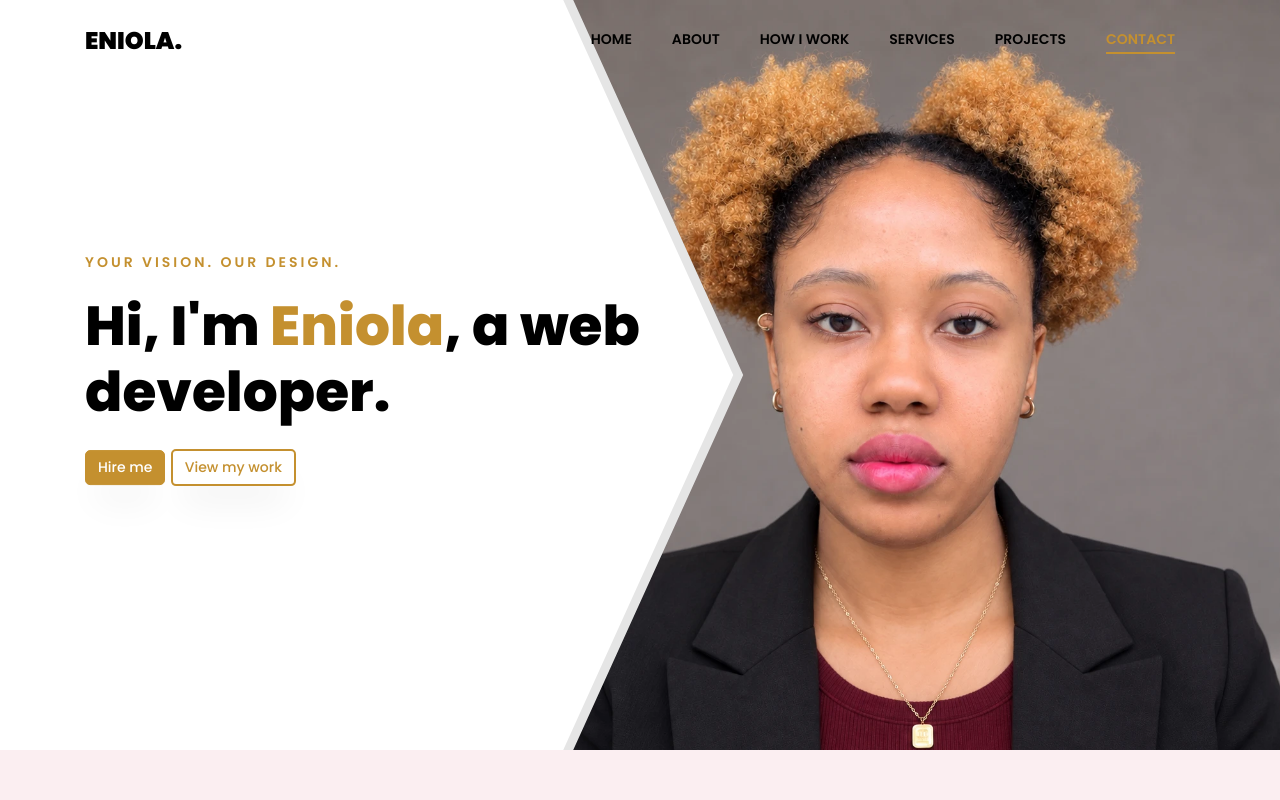
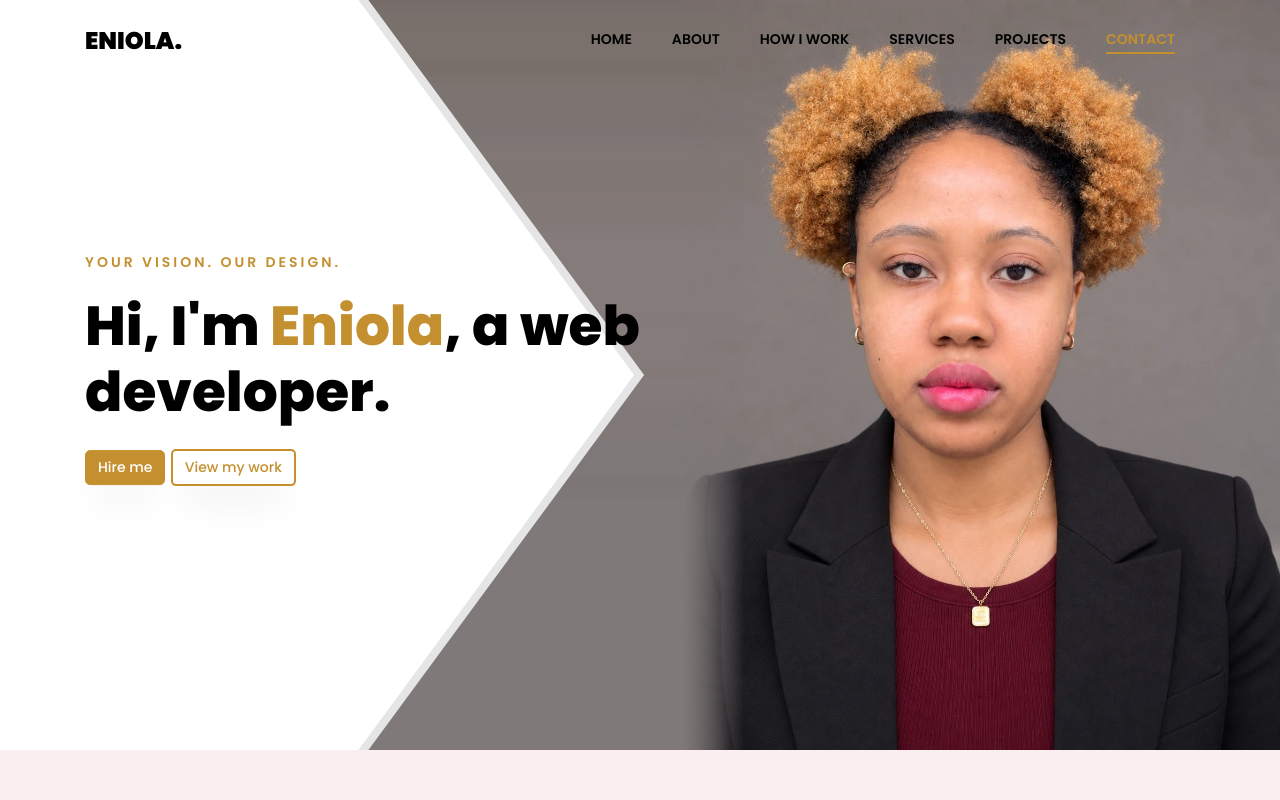
Before and after one commit to eniolausman/eniolausman.github.io, a plain HTML site: page index.html in a window 1280 px wide. Shown: the top 800 px of the page. Drawn offline with Linux system fonts and the light colour scheme.

Commit message:
Hero: move arrow edge left per owner's mark; wider photo with extended grey background
Co-Authored-By: Claude Opus 5.5 <noreply@anthropic.com>

```diff
--- a/css/custom.css
+++ b/css/custom.css
@@ -59,18 +59,17 @@
 .hero-photo {
   position: absolute;
   top: 0; right: 0; bottom: 0;
-  width: 56%;
+  width: 72%;
   z-index: 0;
   background: rgba(0, 0, 0, 0.1);
-  -webkit-clip-path: polygon(0 0, 100% 0, 100% 100%, 0 100%, 170px 50%);
-  clip-path: polygon(0 0, 100% 0, 100% 100%, 0 100%, 170px 50%); }
+  -webkit-clip-path: polygon(0 0, 100% 0, 100% 100%, 0 100%, calc(31% - 10px) 50%);
+  clip-path: polygon(0 0, 100% 0, 100% 100%, 0 100%, calc(31% - 10px) 50%); }
 .hero-photo-img {
   position: absolute;
   top: 0; left: 0; right: 0; bottom: 0;
-  background-size: cover;
-  background-position: center top;
-  -webkit-clip-path: polygon(10px 0, 100% 0, 100% 100%, 10px 100%, 180px 50%);
-  clip-path: polygon(10px 0, 100% 0, 100% 100%, 10px 100%, 180px 50%); }
+  background: url(../images/eniola-wide.jpg) right top / cover no-repeat;
+  -webkit-clip-path: polygon(10px 0, 100% 0, 100% 100%, 10px 100%, 31% 50%);
+  clip-path: polygon(10px 0, 100% 0, 100% 100%, 10px 100%, 31% 50%); }
 
 /* Small laptops: slightly smaller heading so it clears the photo */
 @media (min-width: 992px) and (max-width: 1199.98px) {
@@ -84,6 +83,7 @@
     -webkit-clip-path: none;
     clip-path: none; }
   .hero-photo-img {
+    background: url(../images/eniola.webp) center top / cover no-repeat;
     -webkit-clip-path: none;
     clip-path: none; }
     .hero-photo-img:after {
--- a/index.html
+++ b/index.html
@@ -44,7 +44,7 @@
 	</nav>
 	<section id="home-section" class="hero">
 		<!-- The photo stays still; only the text slides inside the carousel -->
-		<div class="hero-photo"><div class="hero-photo-img" style="background-image:url(images/eniola.webp);"></div></div>
+		<div class="hero-photo"><div class="hero-photo-img"></div></div>
 		<div class="home-slider owl-carousel">
 			<div class="slider-item">
 				<div class="overlay"></div>
```
Also changed, not shown: images/eniola-wide.jpg (added).
